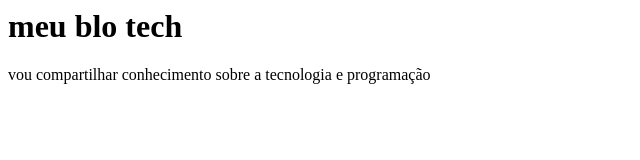
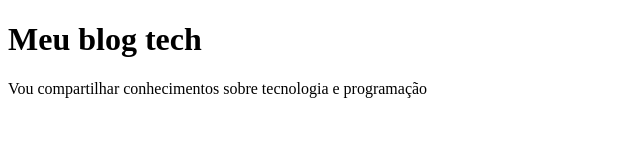
Before and after one commit to davizanardioliveira-creator/projeto-educa-o-digital---davi, a plain HTML site: page index.html in a window 1280 px wide. Shown: the whole page, without its empty margins (0-640 px from the left). Drawn offline with Linux system fonts and the light colour scheme.

Commit message:
paramos no 01:50

```diff
--- a/index.html
+++ b/index.html
@@ -1,14 +1,13 @@
-<h1>meu blo tech</h1>
-<p>vou compartilhar conhecimento sobre a tecnologia e programação</p>
+<!DOCTYPE html>
 
-<!DOCTYPE html>
-<html lang="pt-BR">
+<html lang="pt-br">
 <head>
-    <meta charset="UTF-8">
-    <meta name="viewport" content="width=device-width, initial-scale=1.0">
-    <title>Document</title>
+<meta charset="UTF-8">
+<meta name="viewport" content="width=device-width, initial-scale=1.0">
+<title>Document</title>
 </head>
 <body>
-
+<h1>Meu blog tech</h1>
+<p>Vou compartilhar conhecimentos sobre tecnologia e programação</p>
 </body>
 </html>
```
